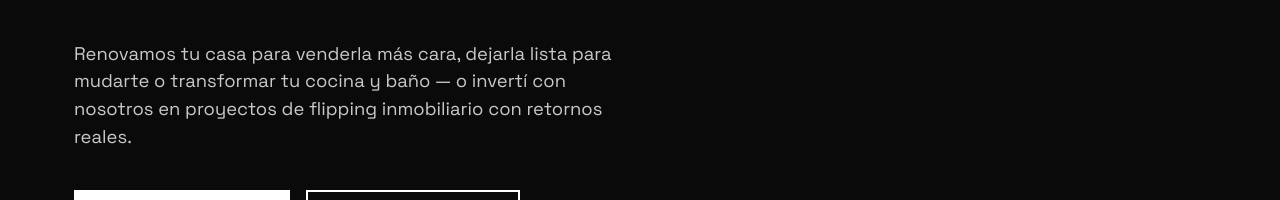
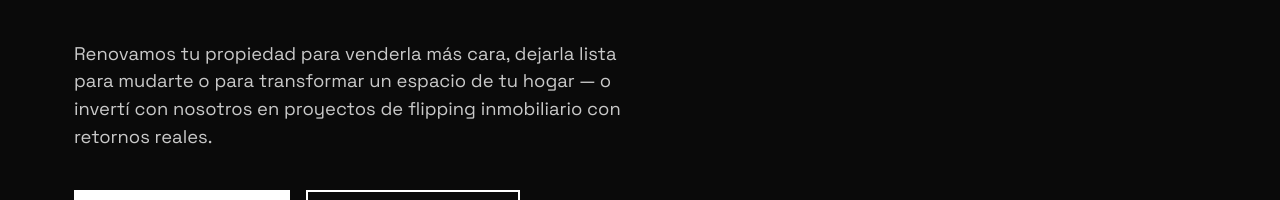
Before and after one commit to iancrespiok/fiflip-landing, a React (Vite) app: page / in a window 1280 px wide. Shown: the part 378-578 px from the top of the page. Built offline with nearby package versions, Linux system fonts and the light colour scheme; no server answers.

Commit message:
Update hero subtitle copy

```diff
--- a/src/components/Hero.jsx
+++ b/src/components/Hero.jsx
@@ -24,9 +24,9 @@ export default function Hero() {
           Le damos <span style={{ WebkitTextStroke: '2px var(--white)', color: 'var(--black)' }}>vuelta</span> a tu propiedad.
         </h1>
         <p style={{ maxWidth: 560, fontSize: '1.15rem', color: '#c9c9c9', marginTop: 26, lineHeight: 1.5 }}>
-          Renovamos tu casa para venderla más cara, dejarla lista para mudarte o
-          transformar tu cocina y baño — o invertí con nosotros en proyectos de
-          flipping inmobiliario con retornos reales.
+          Renovamos tu propiedad para venderla más cara, dejarla lista para mudarte
+          o para transformar un espacio de tu hogar — o invertí con nosotros en
+          proyectos de flipping inmobiliario con retornos reales.
         </p>
 
         <div style={{ display: 'flex', gap: 16, marginTop: 40, flexWrap: 'wrap' }}>
```
